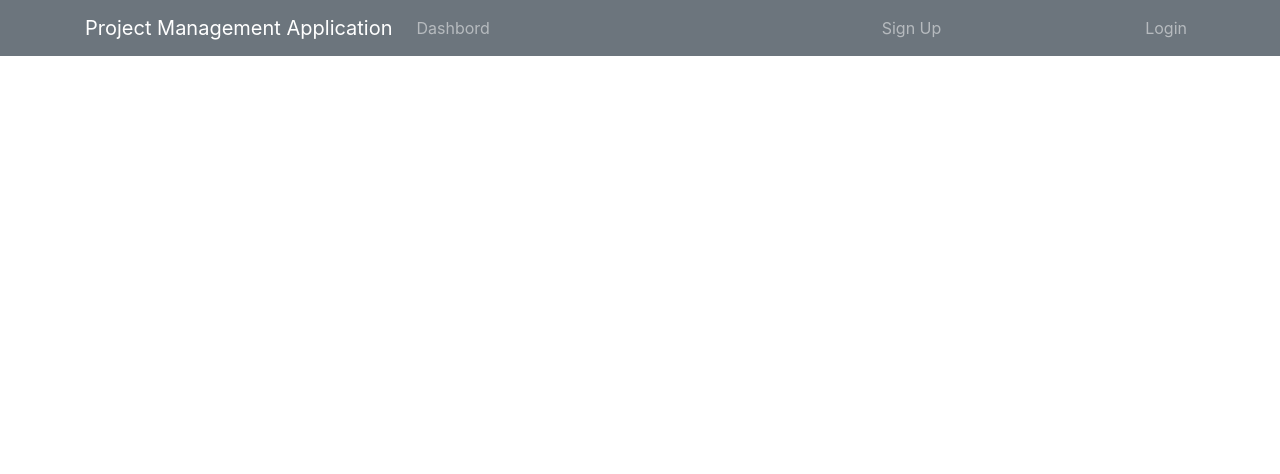
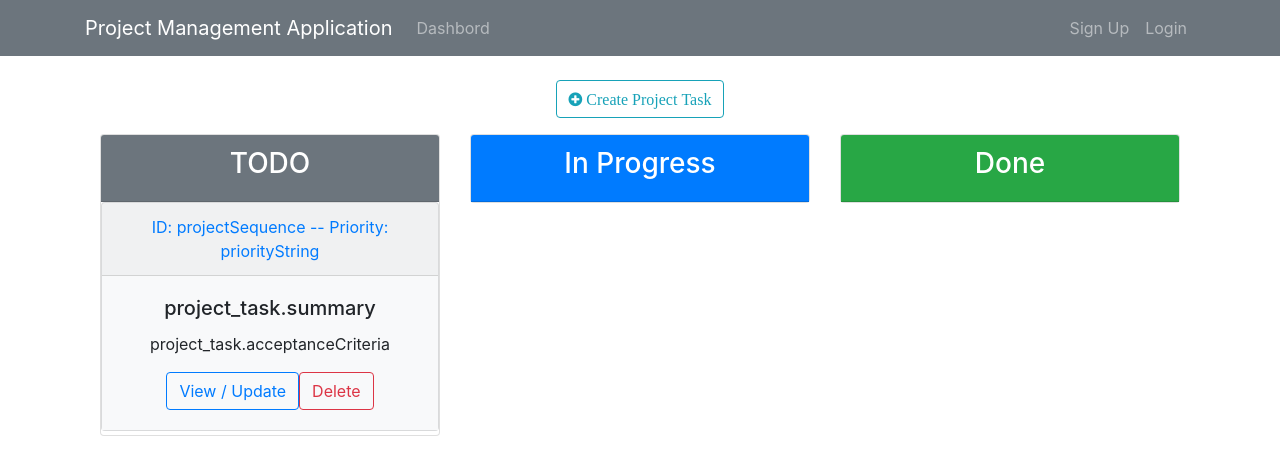
Before and after one commit to pius-deca/ProjectManagementApp, a React (Create React App) app in the folder react-client/: page /projectBoard/1 in a window 1280 px wide. Shown: the top 474 px of the page. Built offline with nearby package versions, Linux system fonts and the light colour scheme.

Commit message:
created page for project baord and add project task form

```diff
--- a/react-client/src/App.js
+++ b/react-client/src/App.js
@@ -8,6 +8,8 @@ import AddProject from './components/Project/AddProject';
 import { Provider } from 'react-redux';
 import store from './store';
 import UpdateProject from './components/Project/UpdateProject';
+import ProjectBoard from './components/ProjectBoard/ProjectBoard';
+import AddProjectTask from './components/ProjectBoard/ProjectTask/AddProjectTask';
 
 function App() {
   return (
@@ -18,6 +20,8 @@ function App() {
           <Route exact path="/dashboard" component={DashBoard} />
           <Route exact path="/addProject" component={AddProject} />
           <Route exact path="/updateProject/:id" component={UpdateProject} />
+          <Route exact path="/projectBoard/:id" component={ProjectBoard} />
+          <Route exact path="/addProjectTask/:id" component={AddProjectTask} />
         </div>
       </Router>
     </Provider>
--- a/react-client/src/actions/types.js
+++ b/react-client/src/actions/types.js
@@ -2,3 +2,9 @@ export const GET_ERRORS = "GET_ERRORS";
 export const GET_PROJECTS = "GET_PROJECTS";
 export const GET_PROJECT = "GET_PROJECT";
 export const DELETE_PROJECT = "DELETE_PROJECT";
+
+// types for backlog actions
+
+export const GET_BACKLOG = "GET_BACKLOG";
+export const GET_PROJECT_TASK = "GET_PROJECT_TASK";
+export const DELETE_PROJECT_TASK = "DELETE_PROJECT_TASK";
--- a/react-client/src/components/Layout/Header.js
+++ b/react-client/src/components/Layout/Header.js
@@ -27,8 +27,6 @@ class Header extends Component{
                                     Sign Up
                                 </Link>
                             </li>
-                        </ul>
-                        <ul className="navbar-nav ml-auto">
                             <li className="nav-item">
                                 <Link className="nav-link" to="login.html">
                                     Login
--- a/react-client/src/components/Project/ProjectItem.js
+++ b/react-client/src/components/Project/ProjectItem.js
@@ -23,7 +23,7 @@ class ProjectItem extends Component{
                         </div>
                         <div className="col-md-4 d-lg-block">
                             <ul className="list-group">
-                                <Link to={`/updateProject/${project.projectIdentifier}`}>
+                                <Link to={`/projectBoard/${project.projectIdentifier}`}>
                                     <li className="list-group-item">
                                         <i className="fa fa-flag-checkered pr-1" style={{ color: "green" }}>  Project Board
                                         </i>
--- /dev/null
+++ b/react-client/src/components/ProjectBoard/ProjectBoard.js
@@ -0,0 +1,60 @@
+import React, { Component } from 'react'
+import { Link } from 'react-router-dom';
+
+class ProjectBoard extends Component {
+    render() {
+        const { id } = this.props.match.params;
+        return (
+            <div className="container">
+                <Link to={`/addProjectTask/${id}`} className="btn btn-outline-info mb-3">
+                    <i className="fa fa-plus-circle"> Create Project Task</i>
+                </Link>
+                <br/>
+                <div className="container">
+                    <div className="row">
+                        <div className="col-md-4">
+                            <div className="card text-center mb-2">
+                                <div className="card-header bg-secondary text-white">
+                                    <h3>TODO</h3>
+                                </div>
+                                <div className="card mb-1 bg-light">
+                                    <div className="card-header text-primary">
+                                        ID: projectSequence -- Priority: priorityString
+                                    </div>
+                                    <div className="card-body bg-light">
+                                        <h5 className="card-title">
+                                            project_task.summary
+                                        </h5>
+                                        <p className="card-text text-truncate">
+                                            project_task.acceptanceCriteria
+                                        </p>
+                                        <a href="#" className="btn btn-outline-primary">View / Update</a>
+
+                                        <button className="btn btn-outline-danger">Delete</button>
+                                    </div>
+                                </div>
+                            </div>
+                        </div>
+                        <div className="col-md-4">
+                            <div className="card text-center mb-2">
+                                <div className="card-header bg-primary text-white">
+                                    <h3>In Progress</h3>
+                                </div>
+
+                            </div>
+                        </div>
+                        <div className="col-md-4">
+                            <div className="card text-center mb-2">
+                                <div className="card-header bg-success text-white">
+                                    <h3>Done</h3>
+                                </div>
+                            </div>
+                        </div>
+                    </div>
+                </div>
+            </div>
+        )
+    }
+}
+
+export default ProjectBoard;
--- /dev/null
+++ b/react-client/src/components/ProjectBoard/ProjectTask/AddProjectTask.js
@@ -0,0 +1,52 @@
+import React, { Component } from 'react'
+import { Link } from 'react-router-dom';
+
+class AddProjectTask extends Component {
+    render() {
+        const { id } = this.props.match.params;
+        return (
+            <div className="add-projectTask">
+                <div className="container">
+                    <div className="row">
+                        <div className="col-md-8 m-auto">
+                            <Link to={`/projectBoard/${id}`} className="btn btn-light">Back to project Board</Link>
+                            <h6 className="display-4 text-center">Add / Update Project Task</h6>
+                            <p className="lead text-center">Project Name + Project Code</p>
+                            <form onSubmit={this.onSubmit}>
+                                <div className="form-group">
+                                    <input type="text" className="form-control form-control-lg" name="summary" placeholder="Project Task summary" />
+                                </div>
+                                <div className="form-group">
+                                    <textarea className="form-control form-control-lg" name="acceptanceCriteria" placeholder="Acceptance Criteria" />
+                                </div>
+                                <h6 className="text-left">Due Date</h6>
+                                <div className="form-group">
+                                    <input type="date" className="form-control form-control-lg" name="dueDate"/>
+                                </div>
+                                <div className="form-group">
+                                    <select className="form-control form-control-lg" name="priority">
+                                        <option value={0}>Select Priority</option>
+                                        <option value={1}>High</option>
+                                        <option value={2}>Medium</option>
+                                        <option value={3}>Low</option>
+                                    </select>
+                                </div>
+                                <div className="form-group">
+                                    <select className="form-control form-control-lg" name="status">
+                                        <option value="">Select status</option>
+                                        <option value="TO_DO">TODO</option>
+                                        <option value="IN_PROGRESS">IN PROGRESS</option>
+                                        <option value="DONE">DONE</option>
+                                    </select>
+                                </div>
+                                <input type="submit" className="btn btn-outline-secondary btn-lg btn-block mt-4" />
+                            </form>
+                        </div>
+                    </div>
+                </div>
+            </div>
+        )
+    }
+}
+
+export default AddProjectTask;
--- /dev/null
+++ b/react-client/src/reducers/backlogReducer.js
@@ -0,0 +1,31 @@
+import { GET_BACKLOG, GET_PROJECT_TASK, DELETE_PROJECT_TASK } from "../actions/types"
+
+const initialState = {
+    project_tasks : [],
+    project_task: {}
+}
+
+export default function (state=initialState, action) {
+    switch (action.type) {
+        case GET_BACKLOG:
+            return{
+                ...state,
+                project_tasks: action.payload
+            };
+
+        case GET_PROJECT_TASK:
+            return{
+                ...state,
+                project_task: action.payload
+            }
+
+        case DELETE_PROJECT_TASK:
+            return{
+                ...state,
+
+            }
+
+        default:
+            return state;
+    }
+}
--- a/react-client/src/reducers/index.js
+++ b/react-client/src/reducers/index.js
@@ -1,8 +1,10 @@
 import { combineReducers } from 'redux';
 import errorReducer from './errorReducer';
 import projectReducer from './projectReducer';
+import backlogReducer from './backlogReducer';
 
 export default combineReducers({
     errors: errorReducer,
-    project: projectReducer
+    project: projectReducer,
+    backlog: backlogReducer
 })
```
Also changed, not shown: react-client/src/components/ProjectBoard/Backlog.js (added), react-client/src/components/ProjectBoard/ProjectTask/ProjectTask.js (added), react-client/src/components/ProjectBoard/ProjectTask/UpdateProjectTask.js (added), 1 other file (tests, documents, lock files or other folders).
